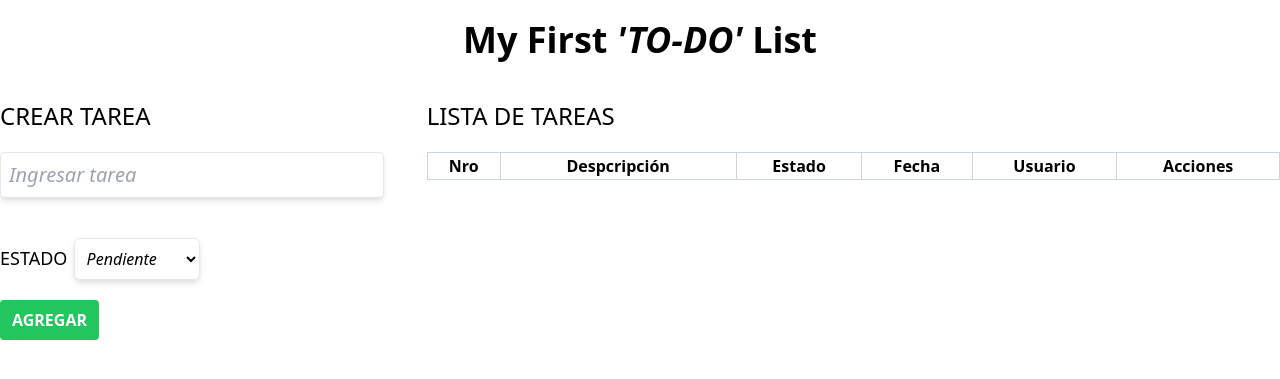
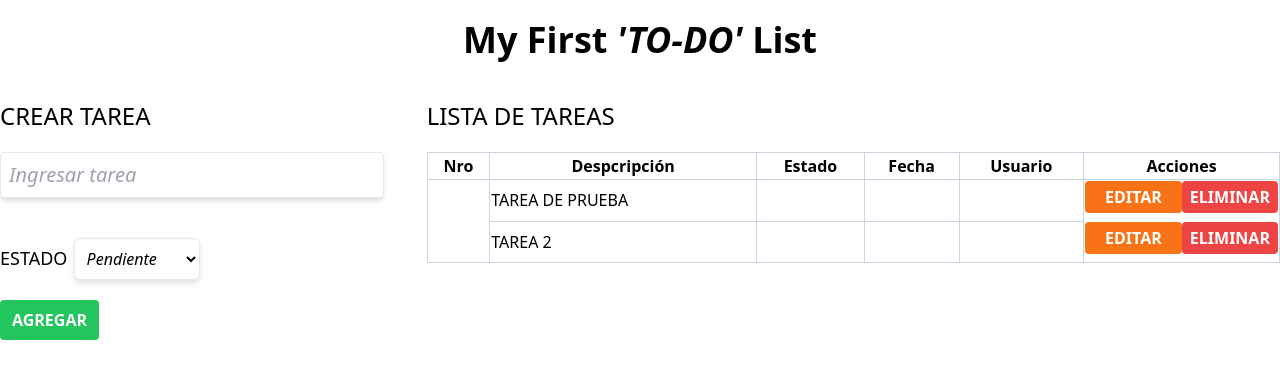
Before and after one commit to EliFullStack/developers, a PHP site: page / in a window 1280 px wide. Shown: the top 379 px of the page. Run offline with PHP 8.4, Linux system fonts and the light colour scheme; lists and menus that the app fills with data are empty; some libraries are stand-ins or nearby versions.

Commit message:
modificaciones index botón eliminar

```diff
--- a/phpInitialDemo-main/app/views/index.php
+++ b/phpInitialDemo-main/app/views/index.php
@@ -61,8 +61,15 @@ $tareas = json_decode($json, true);
                             <td class="border border-slate-300"></td>
                             <td class="border border-slate-300" ></td>
                             <td class="w-48 pb-2">
-                                <a class="text-base bg-orange-500 hover:bg-orange-700 rounded font-semibold uppercase py-1 px-5 text-white" href="#">Editar</a>
-                                <a class="text-base bg-red-500 hover:bg-red-700 rounded font-semibold uppercase py-1 px-2 text-white" href="#">Eliminar</a>
+                                <div class="flex justify-around">
+                                <form action="">
+                                <button class="text-base bg-orange-500 hover:bg-orange-700 rounded font-semibold uppercase py-1 px-5 text-white">Editar</a>
+                                </form>
+                                <form action="delete.php" method="post">
+                                    <input type="hidden" name="todo_name" value="<?php echo $todoName; ?>">
+                                    <button class="text-base bg-red-500 hover:bg-red-700 rounded font-semibold uppercase py-1 px-2 text-white">Eliminar</a>
+                                </div>
+                                </form>
                             </td>
                         </tr>
                         <?php endforeach; ?>
--- /dev/null
+++ b/phpInitialDemo-main/app/views/todo.json
@@ -0,0 +1,8 @@
+{
+    "tarea de prueba": {
+        "completed": false
+    },
+    "tarea 2": {
+        "completed": false
+    }
+}
```
